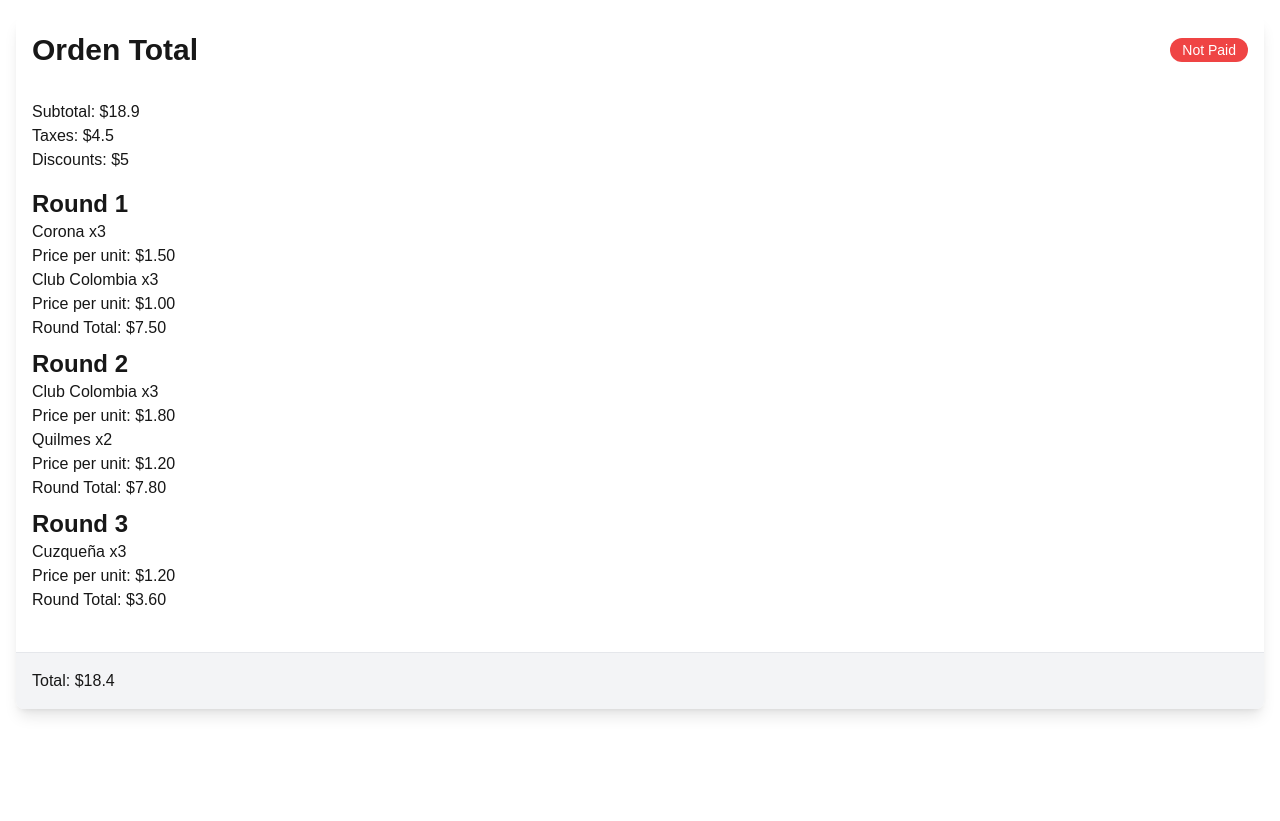
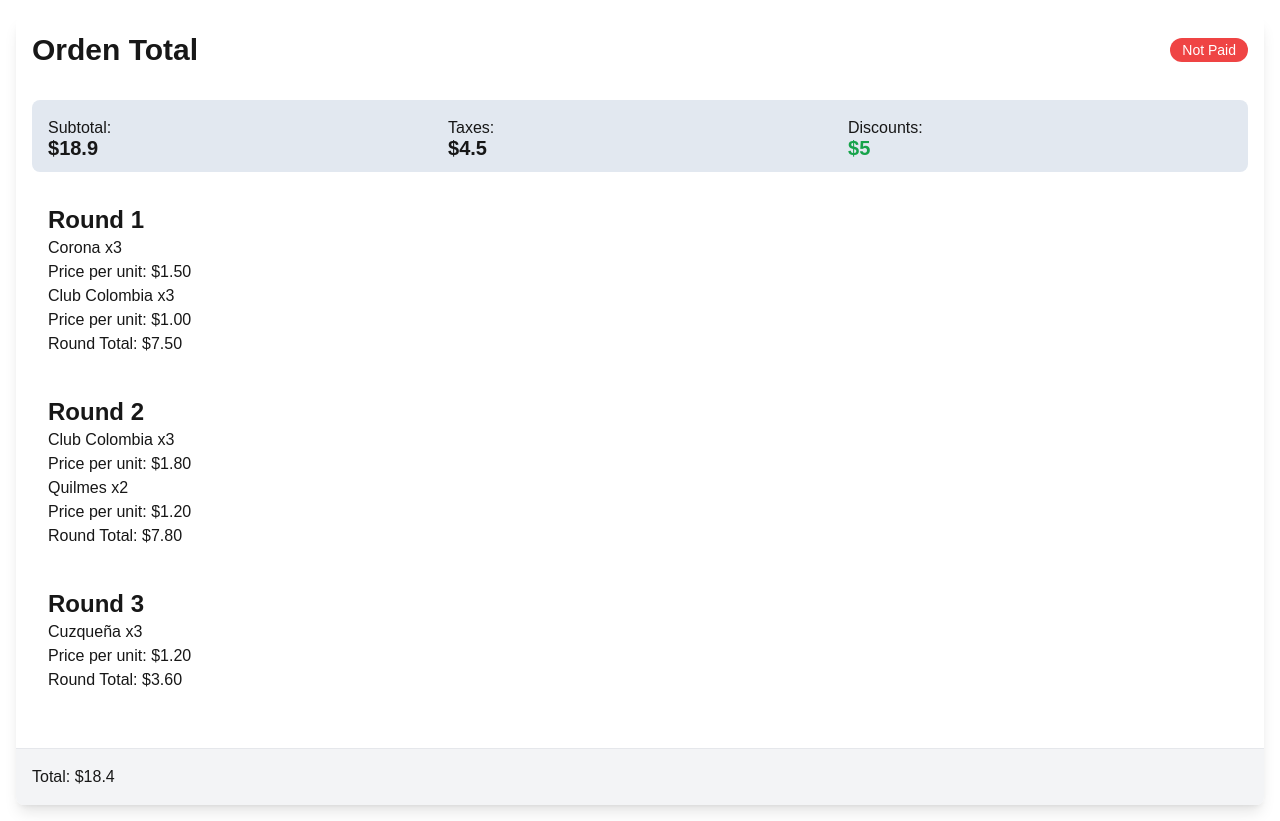
Before and after one commit to marco-corbera/foamies, a Next.js app in the folder frontend/: page / in a window 1280 px wide. Before the commit the page ends 800 px from the top, so only its background shows below. Built offline with nearby package versions, Linux system fonts and the light colour scheme.

Commit message:
Fix CardInfo Style. Remove types/ folder. Fix compose file.

```diff
--- a/frontend/src/components/atoms/text/Text.tsx
+++ b/frontend/src/components/atoms/text/Text.tsx
@@ -1,8 +1,8 @@
 import { twMerge } from "tailwind-merge";
-import type { Size } from "@/types";
 
 type Type = "h1" | "h2" | "h3" | "h4" | "p" | "span";
 type Weight = "light" | "normal" | "semibold" | "bold" | "extrabold" | "black";
+type Size = "xs" | "sm" | "md" | "lg" | "xl" | "2xl" | "3xl" | "4xl";
 
 interface Props {
   weight?: Weight;
--- a/frontend/src/components/organisms/order/OrderCard.tsx
+++ b/frontend/src/components/organisms/order/OrderCard.tsx
@@ -32,15 +32,24 @@
   const badge = paid ? <PaidBadge /> : <NotPaidBadge />;
 
   const info = (
-    <div>
-      <P>Subtotal: ${subtotal}</P>
-      <P>Taxes: ${taxes}</P>
-      <P>Discounts: ${discounts}</P>
+    <div className="rounded-lg bg-slate-200 p-4 grid grid-cols-3 gap-4">
+      <div className="flex flex-col">
+        <P>Subtotal:</P>
+        <P weight="semibold" size="xl">${subtotal}</P>
+      </div>
+      <div className="flex flex-col">
+        <P>Taxes:</P>
+        <P weight="semibold" size="xl">${taxes}</P>
+      </div>
+      <div className="flex flex-col">
+        <P>Discounts:</P>
+        <P weight="semibold" size="xl" className="text-green-600">${discounts}</P>
+      </div>
     </div>
   );
 
   const items = rounds.map((round, index) => (
-    <div key={index}>
+    <div key={index} className="p-4">
       <H3>Round {index + 1}</H3>
       <div key={index} style={{ marginBottom: "8px" }}>
         {round.items.map((item, itemIndex) => (
--- a/frontend/src/types/index.tsx
+++ /dev/null
@@ -1 +0,0 @@
-export type Size = "xs" | "sm" | "md" | "lg" | "xl" | "2xl" | "3xl" | "4xl";
```
Also changed, not shown: 1 other file (tests, documents, lock files or other folders).
